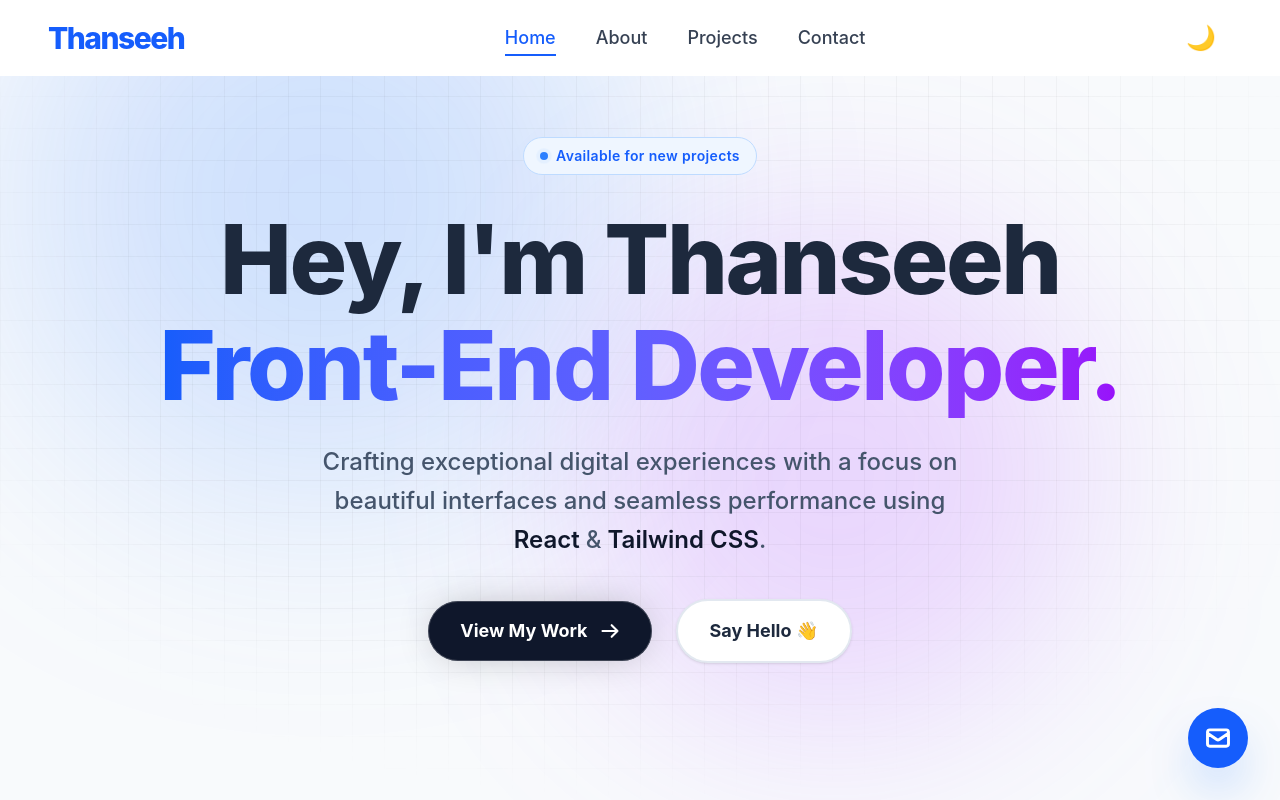
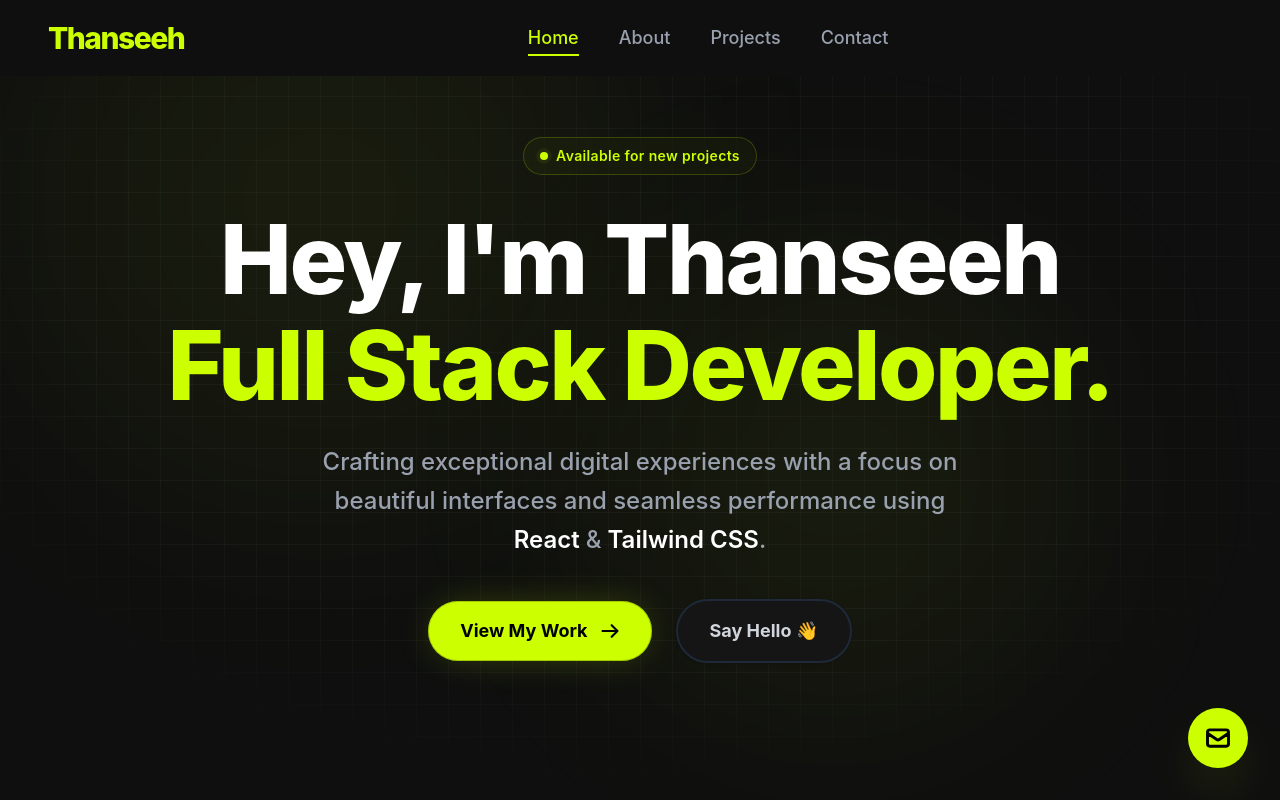
Before and after one commit to thansee6/portfolio, a React (Vite) app: page / in a window 1280 px wide. Shown: the top 800 px of the page. Built offline with nearby package versions, Linux system fonts and the light colour scheme.

Commit message:
ui change

```diff
--- a/src/components/Button.jsx
+++ b/src/components/Button.jsx
@@ -1,9 +1,9 @@
 const Button = ({ children, onClick, variant = 'primary', className = '' }) => {
   const baseStyles = "px-6 py-2 rounded-lg font-medium transition-all duration-200 active:scale-95";
   const variants = {
-    primary: "bg-blue-600 text-white hover:bg-blue-700 shadow-lg shadow-blue-200",
-    secondary: "bg-gray-200 text-gray-800 hover:bg-gray-300",
-    outline: "border-2 border-blue-600 text-blue-600 hover:bg-blue-50"
+    primary: "bg-brand text-black hover:bg-brand-hover shadow-lg shadow-brand/20",
+    secondary: "bg-gray-800 text-gray-200 hover:bg-gray-700",
+    outline: "border-2 border-brand text-brand hover:bg-brand-muted"
   };
 
   return (
--- a/src/components/FloatingContact.jsx
+++ b/src/components/FloatingContact.jsx
@@ -22,7 +22,7 @@ const FloatingContact = () => {
   return (
     <div className="fixed bottom-8 right-8 z-[100]">
       <div className="relative group">
-        <span className="absolute right-full mr-4 top-1/2 -translate-y-1/2 px-3 py-2 bg-gray-900 dark:bg-gray-100 text-white dark:text-gray-900 text-sm font-bold rounded-xl opacity-0 group-hover:opacity-100 transition-opacity duration-300 pointer-events-none whitespace-nowrap shadow-lg">
+        <span className="absolute right-full mr-4 top-1/2 -translate-y-1/2 px-3 py-2 bg-black text-brand text-sm font-bold rounded-xl opacity-0 group-hover:opacity-100 transition-opacity duration-300 pointer-events-none whitespace-nowrap shadow-lg">
           Let's Chat!
         </span>
 
@@ -33,7 +33,7 @@ const FloatingContact = () => {
           whileHover={{ scale: 1.1 }}
           whileTap={{ scale: 0.9 }}
           transition={{ type: "spring", stiffness: 260, damping: 20 }}
-          className="p-4 bg-blue-600 text-white rounded-full shadow-2xl shadow-blue-500/50 hover:bg-blue-500 transition-colors focus:outline-none focus:ring-4 focus:ring-blue-500/50 flex items-center justify-center"
+          className="p-4 bg-brand text-black rounded-full shadow-2xl shadow-brand/20 hover:bg-brand-hover transition-colors focus:outline-none focus:ring-4 focus:ring-brand/50 flex items-center justify-center"
           aria-label="Contact Me"
         >
           <svg className="w-7 h-7" fill="none" stroke="currentColor" viewBox="0 0 24 24">
--- a/src/components/Hero.jsx
+++ b/src/components/Hero.jsx
@@ -16,7 +16,7 @@ const Hero = memo(({ onOpenModal }) => {
   }, []);
 
   return (
-    <section className="relative min-h-screen flex flex-col justify-center items-center text-center px-4 sm:px-6 bg-slate-50 dark:bg-[#050505] text-slate-800 dark:text-slate-200 transition-colors duration-500 overflow-hidden isolate">
+    <section className="relative min-h-screen flex flex-col justify-center items-center text-center px-4 sm:px-6 bg-bg-base text-gray-200 transition-colors duration-500 overflow-hidden isolate">
 
       {/* Background Elements */}
       <div className="absolute inset-0 w-full h-full pointer-events-none z-[-1]">
@@ -30,7 +30,7 @@ const Hero = memo(({ onOpenModal }) => {
             y: mousePosition.y * 30,
           }}
           transition={{ type: "spring", stiffness: 50, damping: 20 }}
-          className="absolute top-1/4 left-1/4 -translate-x-1/2 -translate-y-1/2 w-[400px] sm:w-[600px] h-[400px] sm:h-[600px] bg-blue-500/20 dark:bg-blue-600/10 mix-blend-multiply dark:mix-blend-screen filter blur-[80px] sm:blur-[120px] rounded-full"
+          className="absolute top-1/4 left-1/4 -translate-x-1/2 -translate-y-1/2 w-[400px] sm:w-[600px] h-[400px] sm:h-[600px] bg-brand/5 filter blur-[80px] sm:blur-[120px] rounded-full"
         />
         <motion.div
           animate={{
@@ -38,7 +38,7 @@ const Hero = memo(({ onOpenModal }) => {
             y: mousePosition.y * -40,
           }}
           transition={{ type: "spring", stiffness: 40, damping: 25 }}
-          className="absolute bottom-1/4 right-1/4 translate-x-1/4 translate-y-1/4 w-[300px] sm:w-[500px] h-[300px] sm:h-[500px] bg-purple-500/20 dark:bg-purple-600/10 mix-blend-multiply dark:mix-blend-screen filter blur-[80px] sm:blur-[100px] rounded-full"
+          className="absolute bottom-1/4 right-1/4 translate-x-1/4 translate-y-1/4 w-[300px] sm:w-[500px] h-[300px] sm:h-[500px] bg-brand-hover/5 filter blur-[80px] sm:blur-[100px] rounded-full"
         />
       </div>
 
@@ -50,10 +50,10 @@ const Hero = memo(({ onOpenModal }) => {
           transition={{ duration: 0.5, ease: "easeOut" }}
           className="mb-8"
         >
-          <span className="inline-flex items-center gap-2 px-4 py-2 rounded-full border border-blue-200 dark:border-blue-900/50 bg-blue-50 dark:bg-blue-900/10 text-blue-600 dark:text-blue-400 text-xs sm:text-sm font-semibold tracking-wide backdrop-blur-md">
+          <span className="inline-flex items-center gap-2 px-4 py-2 rounded-full border border-brand/20 bg-brand-muted/20 text-brand text-xs sm:text-sm font-semibold tracking-wide backdrop-blur-md">
             <span className="relative flex h-2 w-2">
-              <span className="animate-ping absolute inline-flex h-full w-full rounded-full bg-blue-400 opacity-75"></span>
-              <span className="relative inline-flex rounded-full h-2 w-2 bg-blue-500"></span>
+              <span className="animate-ping absolute inline-flex h-full w-full rounded-full bg-brand opacity-75"></span>
+              <span className="relative inline-flex rounded-full h-2 w-2 bg-brand"></span>
             </span>
             Available for new projects
           </span>
@@ -66,9 +66,9 @@ const Hero = memo(({ onOpenModal }) => {
           transition={{ duration: 0.6, ease: "easeOut", delay: 0.1 }}
           className="text-5xl sm:text-6xl md:text-8xl font-extrabold mb-6 tracking-tight leading-[1.1]"
         >
-          <span className="block text-slate-800 dark:text-slate-100">Hey, I'm Thanseeh</span>
-          <span className="block text-transparent bg-clip-text bg-gradient-to-r from-blue-600 via-indigo-500 to-purple-600 dark:from-blue-400 dark:via-indigo-400 dark:to-purple-400">
-            Front-End Developer.
+          <span className="block text-white">Hey, I'm Thanseeh</span>
+          <span className="block text-brand">
+            Full Stack Developer.
           </span>
         </motion.h1>
 
@@ -77,11 +77,11 @@ const Hero = memo(({ onOpenModal }) => {
           initial={{ opacity: 0, y: 30 }}
           animate={{ opacity: 1, y: 0 }}
           transition={{ duration: 0.6, ease: "easeOut", delay: 0.2 }}
-          className="text-lg sm:text-xl md:text-2xl text-slate-600 dark:text-slate-400 max-w-2xl mx-auto mb-10 leading-relaxed font-medium"
+          className="text-lg sm:text-xl md:text-2xl text-gray-400 max-w-2xl mx-auto mb-10 leading-relaxed font-medium"
         >
           Crafting exceptional digital experiences with a focus on beautiful interfaces and seamless performance using
-          <span className="text-slate-900 dark:text-slate-100 font-semibold"> React </span> &
-          <span className="text-slate-900 dark:text-slate-100 font-semibold"> Tailwind CSS</span>.
+          <span className="text-white font-semibold"> React </span> &
+          <span className="text-white font-semibold"> Tailwind CSS</span>.
         </motion.p>
 
         {/* Action Buttons */}
@@ -95,20 +95,20 @@ const Hero = memo(({ onOpenModal }) => {
             whileHover={{ scale: 1.05 }}
             whileTap={{ scale: 0.95 }}
             href="#projects"
-            className="group relative w-full sm:w-auto inline-flex justify-center items-center gap-3 bg-slate-900 dark:bg-white text-white dark:text-slate-900 px-8 py-4 rounded-full font-bold text-lg overflow-hidden transition-transform shadow-[0_0_40px_-10px_rgba(0,0,0,0.3)] dark:shadow-[0_0_40px_-10px_rgba(255,255,255,0.3)] hover:shadow-xl"
+            className="group relative w-full sm:w-auto inline-flex justify-center items-center gap-3 bg-brand text-black px-8 py-4 rounded-full font-bold text-lg overflow-hidden transition-transform shadow-[0_0_40px_-10px_rgba(204,255,0,0.3)] hover:shadow-[0_0_40px_-5px_rgba(204,255,0,0.5)]"
           >
             <span className="relative z-10">View My Work</span>
             <svg className="w-5 h-5 relative z-10 transition-transform group-hover:translate-x-1" fill="none" stroke="currentColor" viewBox="0 0 24 24">
               <path strokeLinecap="round" strokeLinejoin="round" strokeWidth={2.5} d="M14 5l7 7m0 0l-7 7m7-7H3" />
             </svg>
-            <div className="absolute inset-0 rounded-full border border-white/20 dark:border-black/20 z-10"></div>
+            <div className="absolute inset-0 rounded-full border border-black/20 z-10"></div>
           </motion.a>
 
           <motion.button
             whileHover={{ scale: 1.05 }}
             whileTap={{ scale: 0.95 }}
             onClick={onOpenModal}
-            className="w-full sm:w-auto inline-flex justify-center items-center gap-2 bg-white dark:bg-[#111] border-2 border-slate-200 dark:border-slate-800 hover:border-blue-500/50 dark:hover:border-blue-500/50 text-slate-800 dark:text-slate-300 px-8 py-4 rounded-full font-bold text-lg transition-all shadow-sm hover:shadow-md backdrop-blur-sm"
+            className="w-full sm:w-auto inline-flex justify-center items-center gap-2 bg-bg-card border-2 border-gray-800 hover:border-brand/50 text-gray-300 px-8 py-4 rounded-full font-bold text-lg transition-all shadow-sm hover:shadow-md backdrop-blur-sm"
           >
             Say Hello 👋
           </motion.button>
--- a/src/components/Navbar.jsx
+++ b/src/components/Navbar.jsx
@@ -1,7 +1,5 @@
 import { useState, useEffect } from 'react';
 import { Link, useNavigate, useLocation } from 'react-router-dom';
-import { Themecontext } from './context';
-
 const navLinks = [
   { name: 'Home', id: 'home', href: '/' },
   { name: 'About', id: 'about', href: '/about' },
@@ -116,15 +114,13 @@ const Navbar = () => {
   `;
 
   return (
-    <Themecontext.Consumer>
-      {({ theme, setTheme }) => (
     <nav className={`fixed w-full top-0 z-50 transition-all duration-300 ${scrolled
-      ? 'bg-white/90 dark:bg-gray-900/90 backdrop-blur-md shadow-md py-3'
-      : 'bg-white dark:bg-gray-900 py-5'
+      ? 'bg-bg-base/90 backdrop-blur-md shadow-md py-3'
+      : 'bg-bg-base py-5'
       }`}>
       <div className="max-w-7xl mx-auto px-6 md:px-12 flex justify-between items-center">
 
-        <Link to="/" className="text-3xl font-extrabold text-blue-600 tracking-tighter">
+        <Link to="/" className="text-3xl font-extrabold text-brand tracking-tighter">
           Thanseeh
         </Link>
 
@@ -136,26 +132,22 @@ const Navbar = () => {
               className={`
         text-lg font-medium transition-all duration-300 relative py-1
         ${activeSection === link.id
-                  ? 'text-blue-600 dark:text-blue-400'
-                  : 'text-gray-700 dark:text-gray-300 hover:text-blue-600'
+                  ? 'text-brand'
+                  : 'text-gray-400 hover:text-brand'
                 }
       `}
             >
               {link.name}
-              <span className={`absolute bottom-0 left-0 h-0.5 bg-blue-600 transition-all duration-300 ${activeSection === link.id ? 'w-full' : 'w-0'
+              <span className={`absolute bottom-0 left-0 h-0.5 bg-brand transition-all duration-300 ${activeSection === link.id ? 'w-full' : 'w-0'
                 }`}></span>
             </button>
           ))}
         </div>
 
         <div className=" flex items-center space-x-4">
-          <button onClick={() => setTheme(theme === 'dark' ? 'light' : 'dark')} className="text-2xl">
-            {theme === 'dark' ? '☀️' : '🌙'}
-          </button>
-
           <button
             onClick={() => setIsOpen(!isOpen)}
-            className="text-gray-600 dark:text-gray-300 focus:outline-none md:hidden"
+            className="text-gray-300 focus:outline-none md:hidden"
           >
             <svg className="w-8 h-8" fill="none" stroke="currentColor" viewBox="0 0 24 24">
               {isOpen ? (
@@ -169,7 +161,7 @@ const Navbar = () => {
       </div>
 
       <div className={`
-        absolute top-full left-0 w-full bg-white dark:bg-gray-900 border-t dark:border-gray-800
+        absolute top-full left-0 w-full bg-bg-base border-t border-gray-800
         transition-all duration-300 ease-in-out md:hidden
         ${isOpen ? 'translate-y-0 opacity-100' : '-translate-y-5 opacity-0 pointer-events-none'}
       `}>
@@ -182,21 +174,19 @@ const Navbar = () => {
               className={`
                 text-lg font-medium transition-all duration-300 relative py-1 text-left w-max
                 ${activeSection === link.id
-                  ? 'text-blue-600 dark:text-blue-400'
-                  : 'text-gray-600 dark:text-gray-300 hover:text-blue-600 dark:hover:text-blue-400'
+                  ? 'text-brand'
+                  : 'text-gray-400 hover:text-brand'
                 }
               `}
             >
               {link.name}
-              <span className={`absolute bottom-0 left-0 h-0.5 bg-blue-600 transition-all duration-300 ${activeSection === link.id ? 'w-full' : 'w-0'
+              <span className={`absolute bottom-0 left-0 h-0.5 bg-brand transition-all duration-300 ${activeSection === link.id ? 'w-full' : 'w-0'
                 }`}></span>
             </button>
           ))}
         </div>
       </div>
     </nav>
-      )}
-    </Themecontext.Consumer>
   );
 };
 export default Navbar;
--- a/src/index.css
+++ b/src/index.css
@@ -1,2 +1,15 @@
 @import "tailwindcss";
 @custom-variant dark (&:where(.dark, .dark *));
+
+@theme {
+  --color-brand: #ccff00;
+  --color-brand-hover: #b3e600;
+  --color-brand-muted: rgba(204, 255, 0, 0.15);
+  --color-bg-base: #0f0f0f;
+  --color-bg-card: #151515;
+}
+
+body {
+  background-color: var(--color-bg-base);
+  color: #eeeeee;
+}
--- a/src/pages/Home.jsx
+++ b/src/pages/Home.jsx
@@ -44,7 +44,7 @@ const Home = () => {
         onClose={handleCloseModal}
         title="Glad you're here!"
       >
-        <p className="text-gray-600 dark:text-gray-300 leading-relaxed">
+        <p className="text-gray-300 leading-relaxed">
           I'm currently open for full-time positions.
           Let's build something amazing together!
         </p>
```
Also changed, not shown: src/components/Modal.jsx (+5 -5 lines), src/pages/About.jsx (+4 -4 lines), src/pages/Contact.jsx (+10 -10 lines), src/pages/Projects.jsx (+9 -9 lines).
